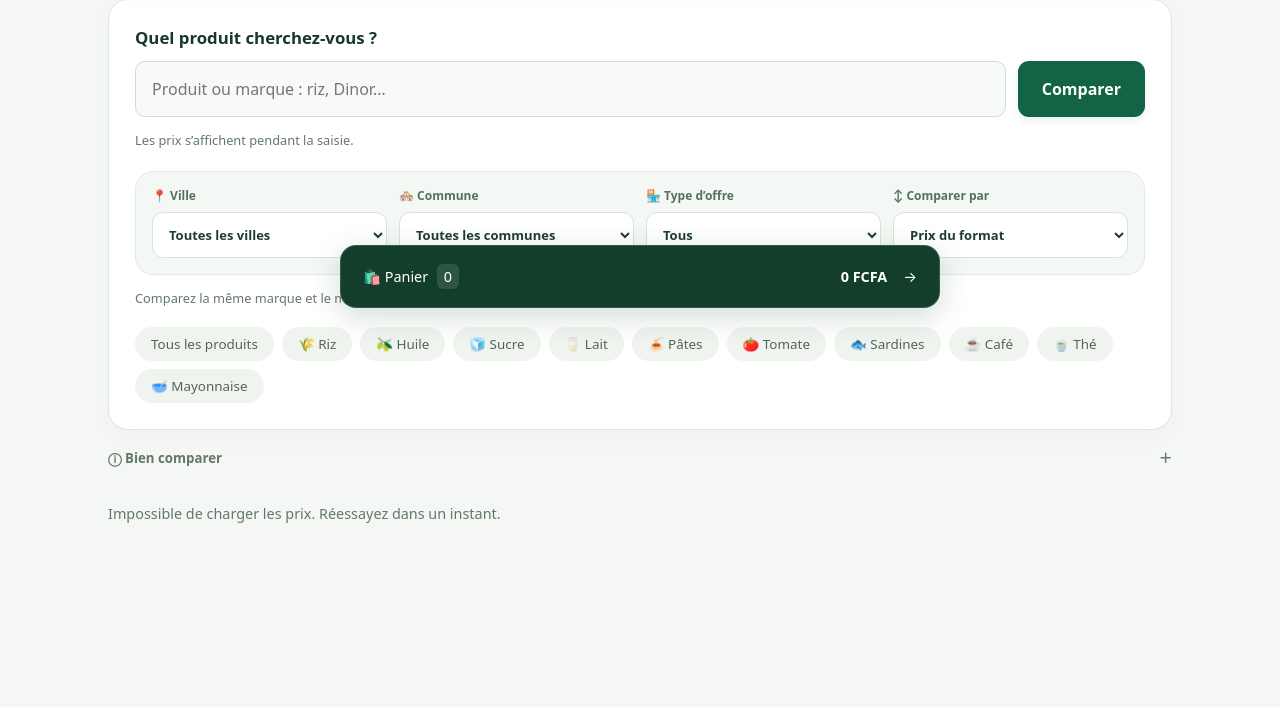
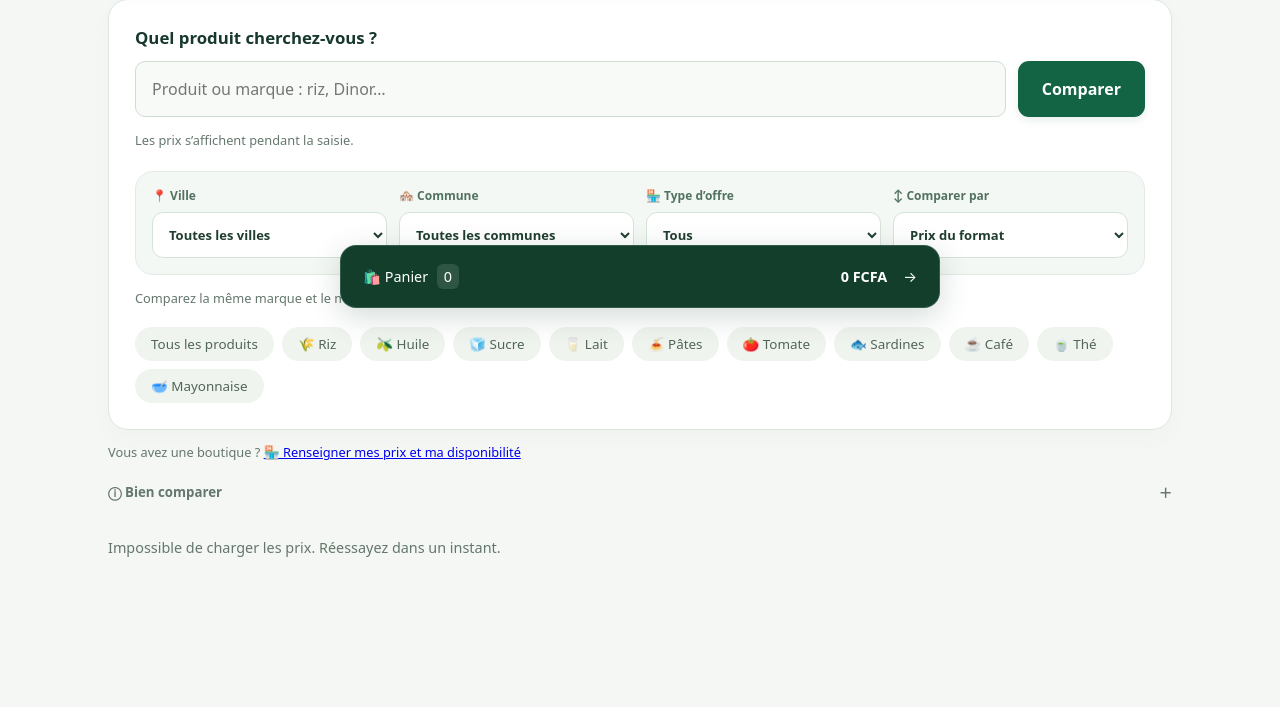
Before and after one commit to patrickeudess/compareprix, a Flask app: page / in a window 1280 px wide. Shown: the part 474-1181 px from the top of the page. Before the commit the page ends 997 px from the top, so only its background shows below. Run offline with Flask 3, Linux system fonts and the light colour scheme; data that the repository does not hold is empty; parts of the project's set-up code (start-up, migrations or seed data) failed here and were passed over; some libraries are stand-ins or nearby versions.

Commit message:
Add merchant workspace with persisted shop profile and moderated price submissions

```diff
--- a/templates/index.html
+++ b/templates/index.html
@@ -18,7 +18,7 @@
 <form id="searchForm"><label for="searchInput">Quel produit cherchez-vous ?</label><div class="search-form"><input id="searchInput" type="search" maxlength="200" placeholder="Produit ou marque : riz, Dinor…" list="productSuggestions" autocomplete="off"><button class="search-btn" type="submit">Comparer</button></div><datalist id="productSuggestions"></datalist><p class="hint">Les prix s’affichent pendant la saisie.</p></form>
 <div class="suggestions" aria-label="Produits courants"><button id="showAllProducts" type="button">Tous les produits</button><button type="button" data-search="Riz">🌾 Riz</button><button type="button" data-search="Huile">🫒 Huile</button><button type="button" data-search="Sucre">🧊 Sucre</button><button type="button" data-search="Lait">🥛 Lait</button><button type="button" data-search="Pâtes">🍝 Pâtes</button><button type="button" data-search="Tomate">🍅 Tomate</button><button type="button" data-search="Sardines">🐟 Sardines</button><button type="button" data-search="Café">☕ Café</button><button type="button" data-search="Thé">🍵 Thé</button><button type="button" data-search="Mayonnaise">🥣 Mayonnaise</button></div>
 </section>
-<details class="quick-help"><summary>ⓘ Bien comparer</summary><p>Comparez le même format. Vérifiez la date et le magasin : les prix sans date sont à confirmer.</p></details>
+<p class="hint">Vous avez une boutique ? <a href="./commercant.html">🏪 Renseigner mes prix et ma disponibilité</a></p><details class="quick-help"><summary>ⓘ Bien comparer</summary><p>Comparez le même format. Vérifiez la date et le magasin : les prix sans date sont à confirmer.</p></details>
 <div id="status" class="status" role="status" aria-live="polite">Recherchez un produit pour commencer.</div>
 <section id="resultsSection" hidden aria-label="Résultats">
 <div class="results-bar"><h2 id="resultCount"></h2><div class="store-filter"><label for="storeFilter">Magasin</label><select id="storeFilter"><option value="">Tous les magasins</option></select></div></div>
```
